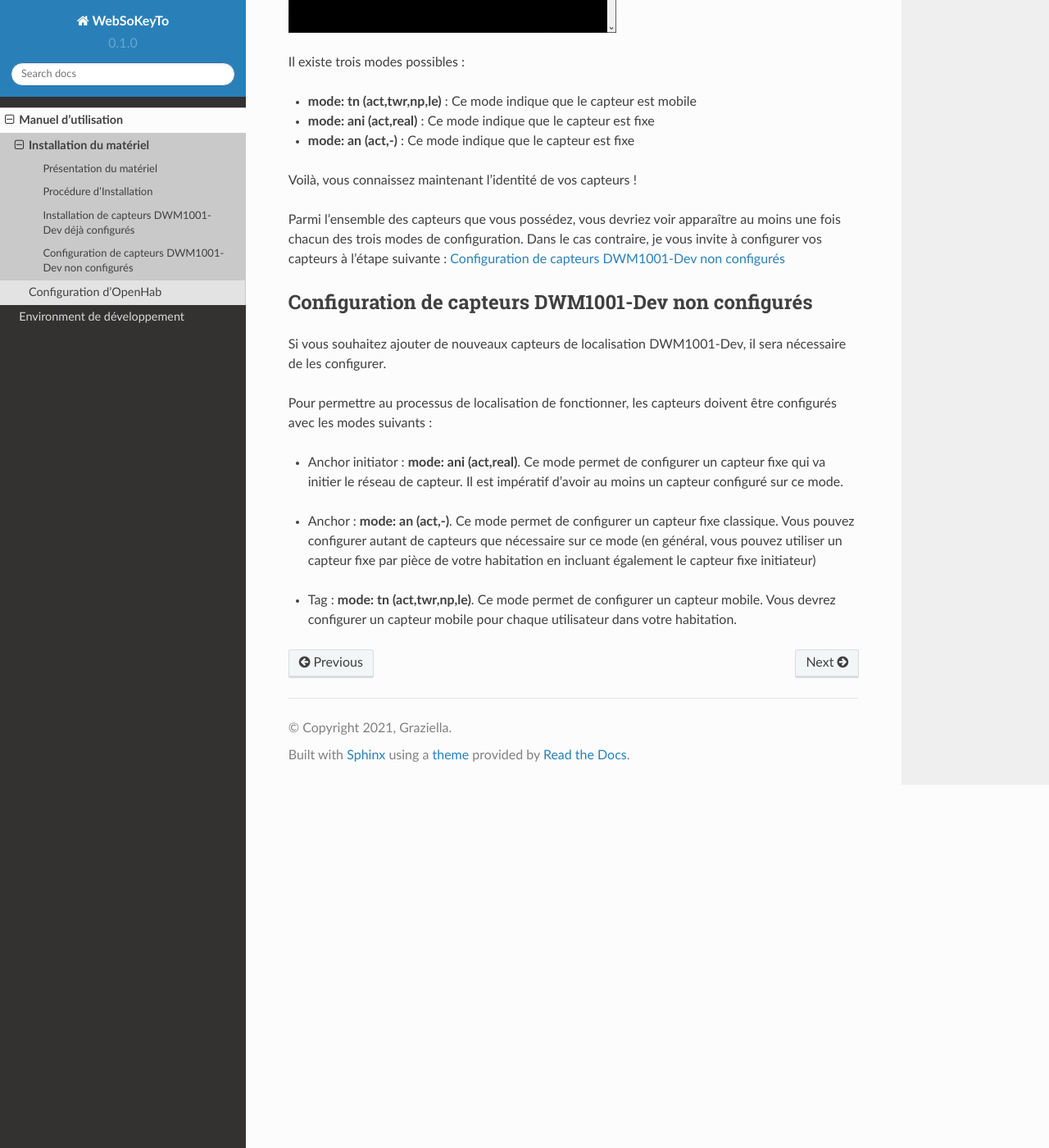
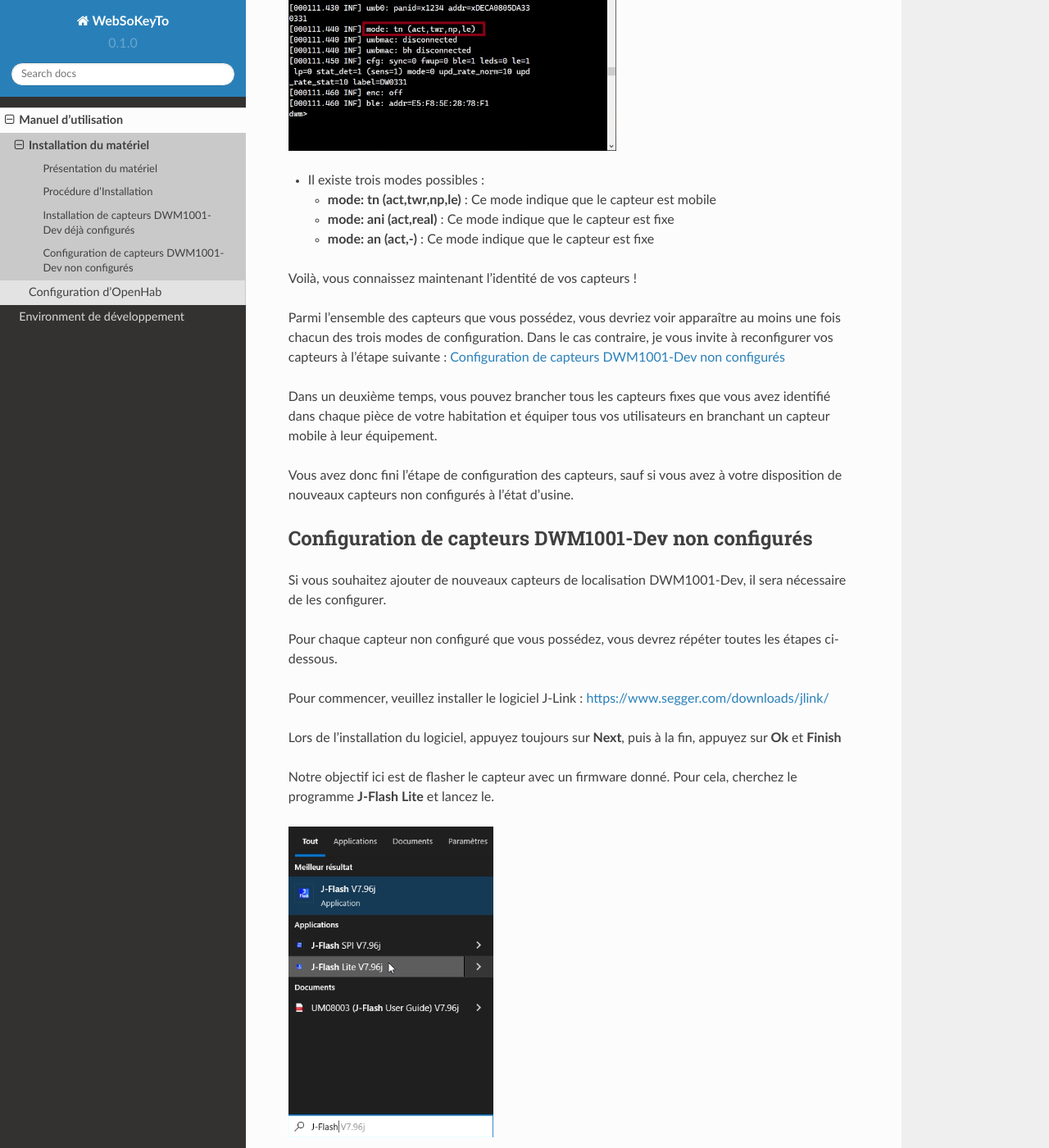
Before and after one commit to MarcyFenohasina/wskt-docs, a Sphinx documentation site: the page built from docs/source/manuel_utilisation/installation_materiel.rst, in a window 1280 px wide and 1400 px high, scrolled down 3851 px. Shown: the whole window at 82% size. Built offline with Sphinx 7.4.7 and the Read the Docs theme 2.0.0, drawn with Linux system fonts in a browser that asks for light colours; pages that are not in the unit, such as notebooks, are missing from menus; some of the changed text lies outside the part shown.

Commit message:
Added sensor configuration explanation

```diff
--- a/docs/source/manuel_utilisation/installation_materiel.rst
+++ b/docs/source/manuel_utilisation/installation_materiel.rst
@@ -51,6 +51,93 @@
 
 Pour Linux ou MacOS, vous pouvez utiliser d'autres utilitaires tels que SerialTool ou Minicom par exemple.
 
+Vous devez maintenant réitérer les étapes ci-dessous pour chaque capteur que vous possédez :
+
+- Branchez le capteur à votre PC à l'aide d'un câble USB
+\
+
+- Sur Tera Term, sélectionnez le port portant le nom **Périphérique série USB** (l'identificateur de port n'est pas nécessairement **COM3**)
+
+.. image:: images/teraterm.png
+  :width: 400
+
+- Ensuite, dans la console de Tera Term, veuillez sélectionner Configuration -> Port Serie...
+
+.. image:: images/teraterm_console.png
+  :width: 400
+
+- Puis veuillez sélectionner la vitesse de transmission à **115200** bauds et cliquez sur **New setting**.
+
+.. image:: images/teraterm_config.png
+  :width: 400
+
+- Dans la console, appuyez deux fois sur la touche **Entrée** pour démarrer le mode shell du capteur, puis entrez la commande **si**
+\
+  Vous devriez alors voir des informations s'afficher. Cherchez la ligne **mode** comme indiqué ci-dessous et prenez connaissance de ce qui est affiché.
+
+.. image:: images/teraterm_tag.png
+  :width: 400
+
+- Il existe trois modes possibles :
+
+  - **mode: tn (act,twr,np,le)** : Ce mode indique que le capteur est mobile
+
+  - **mode: ani (act,real)** : Ce mode indique que le capteur est fixe
+
+  - **mode: an (act,-)** : Ce mode indique que le capteur est fixe
+
+Voilà, vous connaissez maintenant l'identité de vos capteurs !
+
+Parmi l'ensemble des capteurs que vous possédez, vous devriez voir apparaître au moins une fois chacun des trois modes de configuration. Dans le cas contraire, je vous invite à reconfigurer vos capteurs à l'étape suivante : :ref:`Configuration de capteurs DWM1001-Dev non configurés <capteurs_non_config>`
+
+Dans un deuxième temps, vous pouvez brancher tous les capteurs fixes que vous avez identifié dans chaque pièce de votre habitation et équiper tous vos utilisateurs en branchant un capteur mobile à leur équipement.
+
+Vous avez donc fini l'étape de configuration des capteurs, sauf si vous avez à votre disposition de nouveaux capteurs non configurés à l'état d'usine.
+
+Configuration de capteurs DWM1001-Dev non configurés
+------------------------------------------------------
+
+.. _capteurs_non_config:
+
+Si vous souhaitez ajouter de nouveaux capteurs de localisation DWM1001-Dev, il sera nécessaire de les configurer.
+
+Pour chaque capteur non configuré que vous possédez, vous devrez répéter toutes les étapes ci-dessous.
+
+Pour commencer, veuillez installer le logiciel J-Link : https://www.segger.com/downloads/jlink/
+
+Lors de l'installation du logiciel, appuyez toujours sur **Next**, puis à la fin, appuyez sur **Ok** et **Finish**
+
+Notre objectif ici est de flasher le capteur avec un firmware donné. Pour cela, cherchez le programme **J-Flash Lite** et lancez le.
+
+.. image:: images/jflash-lite_search.png
+  :width: 250
+
+Le menu suivant apparaît alors. Dans **Device**, cherchez et sélectionnez le modèle **NRF52832_XXAA**, puis cliquez sur **OK**
+
+.. image:: images/jflash-lite_menu.png
+  :width: 500
+
+.. image:: images/jflash-lite_selection.png
+  :width: 500
+
+Sélectionnez une fréquence de **1000 kHz**, et cliquez sur **OK**
+
+.. image:: images/jflash-lite_frequency.png
+  :width: 500
+
+Ici, sélectionnez le firmware **DWM1001_PANS_R2.0.hex**
+
+.. image:: images/jflash-lite_firmware.png
+  :width: 500
+
+Puis cliquez sur **Program Device**
+
+Installez Tera Term (Pour Windows) : https://osdn.net/projects/ttssh2/releases/
+
+Pour Linux ou MacOS, vous pouvez utiliser d'autres utilitaires tels que SerialTool ou Minicom par exemple.
+
+Branchez le capteur à votre PC à l'aide d'un câble USB
+
 Sur Tera Term, sélectionnez le port portant le nom **Périphérique série USB** (l'identificateur de port n'est pas nécessairement **COM3**)
 
 .. image:: images/teraterm.png
@@ -66,30 +153,7 @@
 .. image:: images/teraterm_config.png
   :width: 400
 
-Dans la console, appuyez deux fois sur la touche **Entrée** pour démarrer le mode shell du capteur, puis entrez la commande **si**
-Vous devriez alors voir des informations s'afficher. Cherchez la ligne **mode** comme indiqué ci-dessous et prenez connaissance de ce qui est affiché.
-
-.. image:: images/teraterm_tag.png
-  :width: 400
-
-Il existe trois modes possibles :
-
-- **mode: tn (act,twr,np,le)** : Ce mode indique que le capteur est mobile
-
-- **mode: ani (act,real)** : Ce mode indique que le capteur est fixe
-
-- **mode: an (act,-)** : Ce mode indique que le capteur est fixe
-
-Voilà, vous connaissez maintenant l'identité de vos capteurs !
-
-Parmi l'ensemble des capteurs que vous possédez, vous devriez voir apparaître au moins une fois chacun des trois modes de configuration. Dans le cas contraire, je vous invite à configurer vos capteurs à l'étape suivante : :ref:`Configuration de capteurs DWM1001-Dev non configurés <capteurs_non_config>`
-
-Configuration de capteurs DWM1001-Dev non configurés
-------------------------------------------------------
-
-.. _capteurs_non_config:
-
-Si vous souhaitez ajouter de nouveaux capteurs de localisation DWM1001-Dev, il sera nécessaire de les configurer.
+Dans la console, appuyez deux fois sur la touche **Entrée** pour démarrer le mode shell du capteur
 
 Pour permettre au processus de localisation de fonctionner, les capteurs doivent être configurés avec les modes suivants :
 
@@ -101,5 +165,31 @@
 
 - Tag : **mode: tn (act,twr,np,le)**. Ce mode permet de configurer un capteur mobile. Vous devrez configurer un capteur mobile pour chaque utilisateur dans votre habitation.
 
+
+Vous aurez maintenant besoin du logiciel **Segger Embedded Studio for ARM** : https://www.segger.com/downloads/embedded-studio/#ESforARM
+
+.. image:: images/segger_embedded_studio_arm.png
+  :width: 650
+
+Et également du compilateur **GNU Tools ARM Embedded (version 5.4 2016q3)**
+
+.. _windows: https://developer.arm.com/-/media/Files/downloads/gnu-rm/5_4-2016q3/gcc-arm-none-eabi-5_4-2016q3-20160926-win32.exe?rev=b4aea310407243888567fc9cd4aded8b&revision=b4aea310-4072-4388-8567-fc9cd4aded8b?product=Downloads,32-bit,,Windows,5-2016-q3-update
+
+.. _Linux: https://developer.arm.com/-/media/Files/downloads/gnu-rm/5_4-2016q3/gcc-arm-none-eabi-5_4-2016q3-20160926-linux.tar.bz2?rev=111dee36f88b46728ac648cf41b4d375&revision=111dee36-f88b-4672-8ac6-48cf41b4d375?product=Downloads,32-bit,,Linux,5-2016-q3-update
+
+.. _MacOS: https://developer.arm.com/-/media/Files/downloads/gnu-rm/5_4-2016q3/gcc-arm-none-eabi-5_4-2016q3-20160926-mac.tar.bz2?rev=06ff216cf9464b4abea122a5e09502ca&revision=06ff216c-f946-4b4a-bea1-22a5e09502ca?product=Downloads,64-bit,,Mac%20OS%20X,5-2016-q3-update
+
+Liens de téléchargement :
+
+- `Windows`_
+\
+
+- `Linux`_
+\
+
+- `MacOS`_
+
+
+
 .. toctree::
    environnement_dev/environment_dev
```
Also changed, not shown: docs/source/manuel_utilisation/images/jflash-lite_firmware.png (added), docs/source/manuel_utilisation/images/jflash-lite_frequency.png (added), docs/source/manuel_utilisation/images/jflash-lite_menu.png (added), docs/source/manuel_utilisation/images/jflash-lite_search.png (added), docs/source/manuel_utilisation/images/jflash-lite_selection.png (added), docs/source/manuel_utilisation/images/segger_embedded_studio_arm.png (added).
